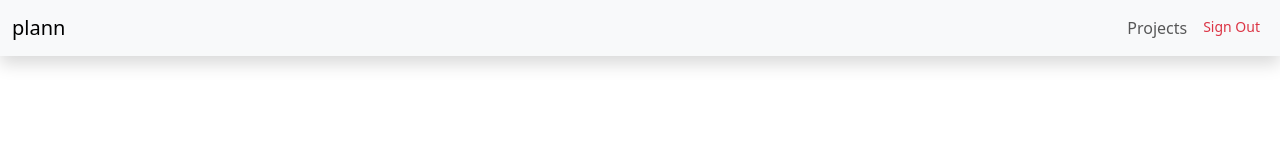
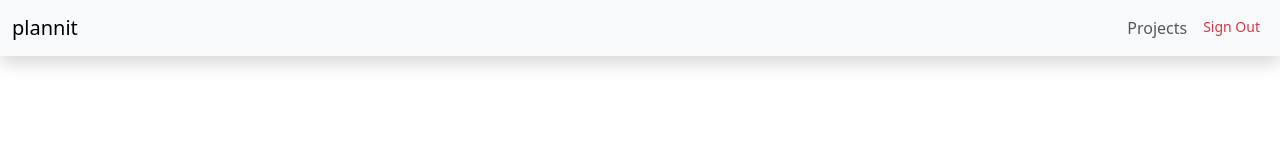
Before and after one commit to dalienst/plann, a Next.js app: page /dashboard in a window 1280 px wide. Shown: the top 155 px of the page. Built offline with nearby package versions, Linux system fonts and the light colour scheme; no server answers.

Commit message:
change name

```diff
--- a/app/layout.jsx
+++ b/app/layout.jsx
@@ -12,10 +12,10 @@ function RootLayout({ children }) {
   return (
     <html lang="en">
       <head>
-        <title>plann</title>
+        <title>plannit</title>
         <meta
           name="description"
-          content="Streamline your daily tasks and projects with plann, your all-in-one corporate task management solution."
+          content="Streamline your daily tasks and projects with plannit, your all-in-one corporate task management solution."
         />
       </head>
       <body>
--- a/app/page.jsx
+++ b/app/page.jsx
@@ -18,7 +18,7 @@ function LandingPage() {
       }}
     >
       <h1 style={{ fontSize: "2.5rem", marginBottom: "1rem" }}>
-        Welcome to plann
+        Welcome to plannit
       </h1>
       <p
         style={{
--- a/components/main/Navbar.jsx
+++ b/components/main/Navbar.jsx
@@ -10,7 +10,7 @@ function Navbar() {
     <nav className="navbar navbar-expand-lg bg-body-tertiary shadow">
       <div className="container-fluid">
         <Link className="navbar-brand" href="/dashboard">
-          plann
+          plannit
         </Link>
 
         <button
--- a/package.json
+++ b/package.json
@@ -1,5 +1,5 @@
 {
-  "name": "plann",
+  "name": "plannit",
   "version": "0.1.0",
   "private": true,
   "scripts": {
```
Also changed, not shown: 2 other files (tests, documents, lock files or other folders).
